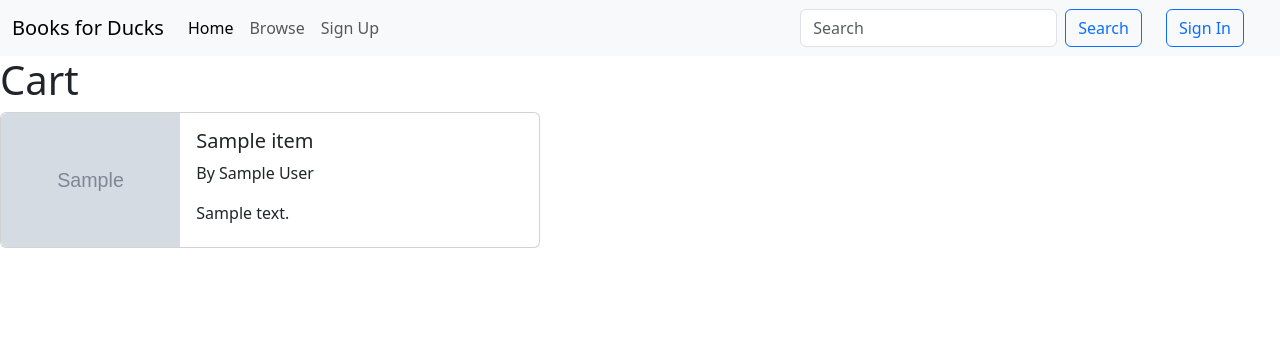
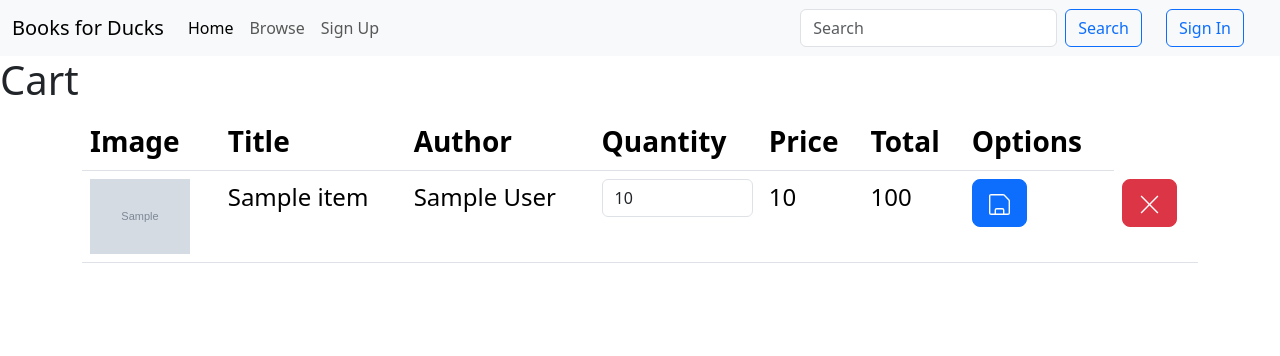
Before and after one commit to adalei1801/DuckBooks, a Flask app: template templates/cart.html.jinja in a window 1280 px wide. Shown: the top 356 px of the page. Run offline with Flask 3, Linux system fonts and the light colour scheme; the template is opened without the code that fills it: most values are stand-ins (such as "Sample title", 1, 10 or a date in 2020); grey boxes marked "Sample" are stand-in pictures.

Commit message:
1/2 cart work

```diff
--- a/main.py
+++ b/main.py
@@ -121,7 +121,7 @@ def add_to_cart(product_id):
     """)
 
     cursor.close()
-    conn.close
+    conn.close()
 
     return redirect("/cart")
 
@@ -152,7 +152,7 @@ def signin():
             return redirect("/")
 
         cursor.close()
-        conn.close
+        conn.close()
 
     return render_template("signin.html.jinja")
 
@@ -203,7 +203,7 @@ def signup():
             return redirect("/signin")
         finally:
             cursor.close()
-            conn.close
+            conn.close()
 
 
     return render_template("signup.html.jinja")
@@ -211,4 +211,28 @@ def signup():
 @app.route("/cart")
 @flask_login.login_required
 def cart():
-    return render_template("cart.html.jinja")
+    conn = connect_db()
+    cursor = conn.cursor()
+
+    customer_id = flask_login.current_user.id
+
+    cursor.execute(f"""
+                    SELECT
+                        `title`,
+                        `author`,
+                        `price`,
+                        `quantity`,
+                        `image`,
+                        `product_id`,
+                        `Cart`.`id`
+                    FROM `Cart`
+                    JOIN `Product` ON `product_id` = `Product`.`id`
+                    WHERE `customer_id` = {customer_id};
+                        """)
+
+    results = cursor.fetchall()
+
+    cursor.close()
+    conn.close()
+
+    return render_template("cart.html.jinja", products=results)
--- a/templates/cart.html.jinja
+++ b/templates/cart.html.jinja
@@ -3,29 +3,46 @@
   <head>
     <meta charset="utf-8">
     <meta name="viewport" content="width=device-width, initial-scale=1">
-    <title>Bootstrap demo</title>
+    <title>Cart</title>
     <link href="https://cdn.jsdelivr.net/npm/bootstrap@5.3.3/dist/css/bootstrap.min.css" rel="stylesheet" integrity="sha384-QWTKZyjpPEjISv5WaRU9OFeRpok6YctnYmDr5pNlyT2bRjXh0JMhjY6hW+ALEwIH" crossorigin="anonymous">
   </head>
   <body>
     {% include "components/navbar.html.jinja"%}
     <h1>Cart</h1>
 
-    {%for item in products%}
-        <div class="card mb-3" style="max-width: 540px;">
-        <div class="row g-0">
-            <div class="col-md-4">
-            <img src="{{item['image']}}" class="img-fluid rounded-start" alt="{{item['title']}}">
-            </div>
-            <div class="col-md-8">
-            <div class="card-body">
-                <h5 class="card-title">{{item['title']}}</h5>
-                <p class="card-text">By {{item['author']}}</p>
-                <p class="card-text">{{item['description']}}</p>
-            </div>
-            </div>
-        </div>
-        </div>
-    {%endfor%}
+      <main class="container">
+       <table class="table">
+          <thead>
+            <tr class="fs-3">
+              <th scope="col">Image</th>
+              <th scope="col">Title</th>
+              <th scope="col">Author</th>
+              <th scope="col">Quantity</th>
+              <th scope="col">Price</th>
+              <th>Total</th>
+              <th>Options</th>
+            </tr>
+          </thead>
+          <tbody>
+          {% for item in products %}
+            <tr class="fs-4">
+              <td><img src="{{item['image']}}" alt="{{item['title']}}" width="100"> </td>
+              <td>{{item['title']}}</td>
+              <td>{{item['author']}}</td>
+              <td>
+              <input type="number" class="form-control" id="quantity" name="quantity" min="1" max="30" value="{{item['quantity']}}">
+              </td>
+              <td>{{item['price']}}</td>
+              <td>{{ item['price'] * item['quantity'] }}</td>
+              <td> <button class="btn btn-primary btn-lg"><svg viewBox="0 0 15 15" fill="none" xmlns="http://www.w3.org/2000/svg" width="21" height="21"><path d="M4.5 14.5v-3a1 1 0 011-1h4a1 1 0 011 1v3m3 0h-12a1 1 0 01-1-1v-12a1 1 0 011-1h8.586a1 1 0 01.707.293l3.414 3.414a1 1 0 01.293.707V13.5a1 1 0 01-1 1z" stroke="currentColor"></path></svg></td>
+              <td><button class="btn btn-danger btn-lg"><svg viewBox="0 0 15 15" fill="none" xmlns="http://www.w3.org/2000/svg" width="21" height="21"><path d="M1.5 1.5l12 12m-12 0l12-12" stroke="currentColor"></path></svg></button></td>
+
+            </tr>
+          {%endfor%}
+          </tbody>
+        </table>
+        </main>
+
     <script src="https://cdn.jsdelivr.net/npm/bootstrap@5.3.3/dist/js/bootstrap.bundle.min.js" integrity="sha384-YvpcrYf0tY3lHB60NNkmXc5s9fDVZLESaAA55NDzOxhy9GkcIdslK1eN7N6jIeHz" crossorigin="anonymous"></script>
   </body>
 </html>
```
